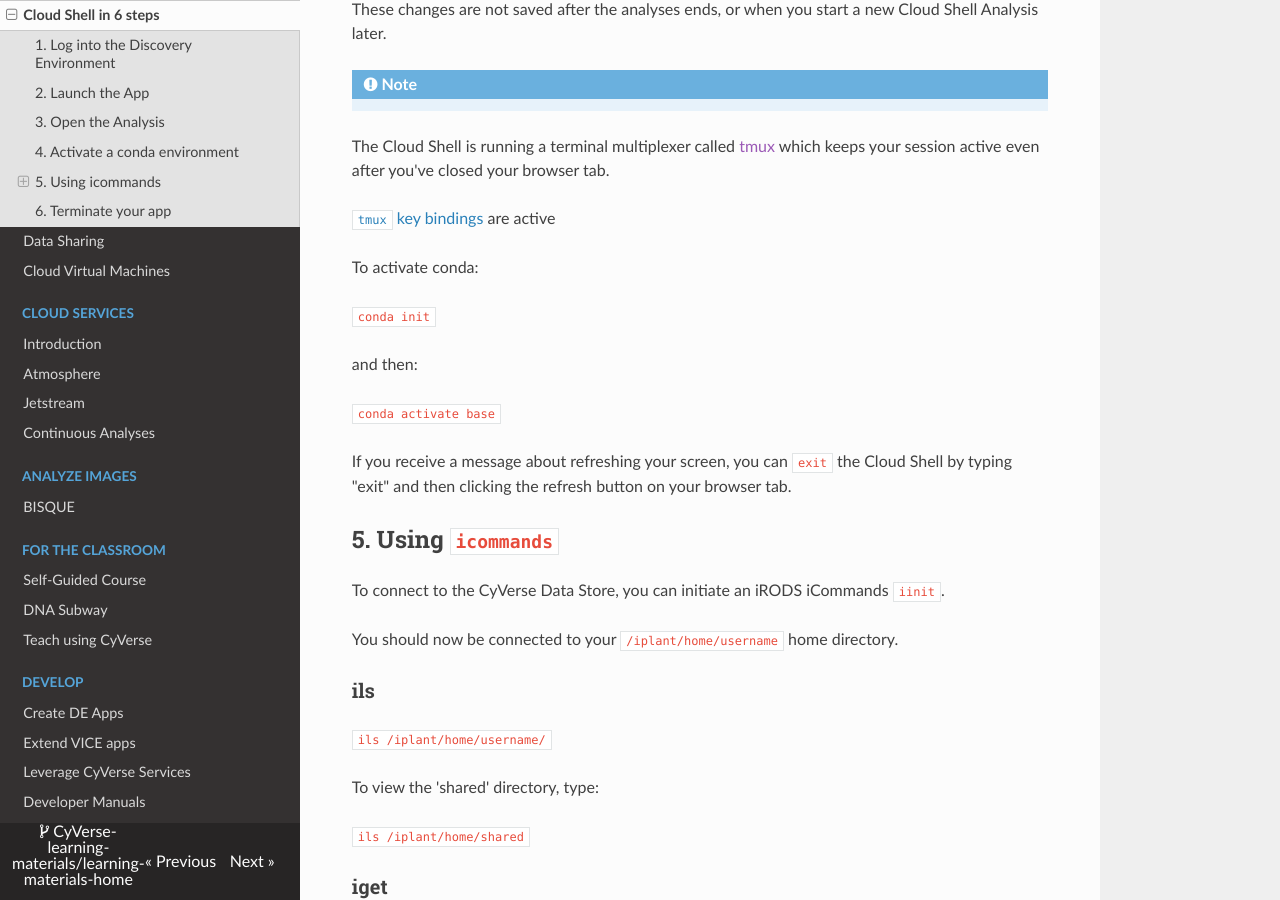
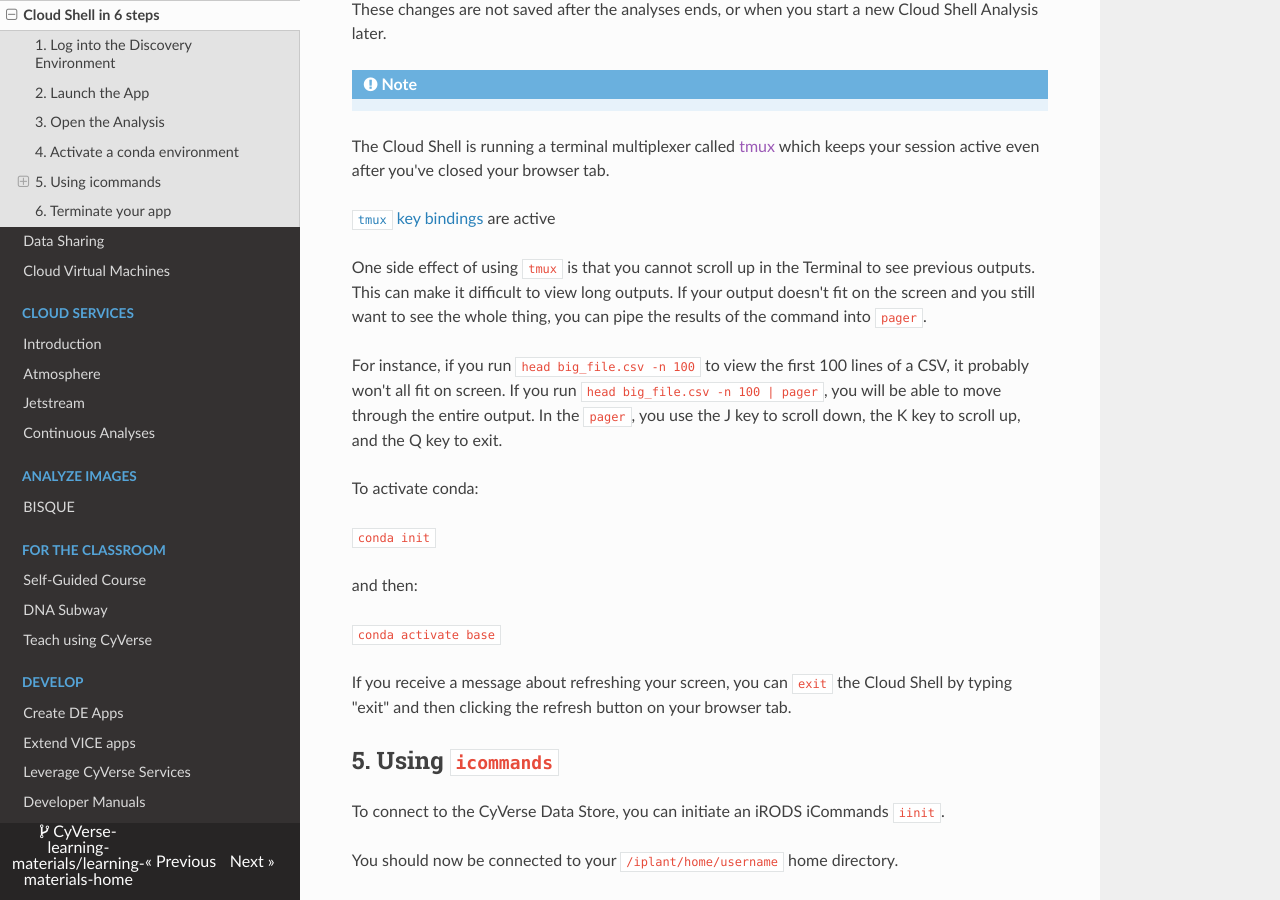
Before and after one commit to CyVerse-learning-materials/learning-materials-home, an MkDocs documentation site: the page built from docs/vice/quick-cloudshell.md, in a window 1280 px wide and 900 px high, scrolled down 3099 px. Built offline with MkDocs 1.6.1, drawn with Linux system fonts in a browser that asks for light colours; nearby versions of some CDN libraries; a script that is not in the unit is left out.

Commit message:
added note about using pager

````diff
--- a/docs/vice/quick-cloudshell.md
+++ b/docs/vice/quick-cloudshell.md
@@ -65,6 +65,10 @@
 
 [`tmux` key bindings](http://manpages.ubuntu.com/manpages/bionic/man1/tmux.1.html) are active
 
+One side effect of using `tmux` is that you cannot scroll up in the Terminal to see previous outputs. This can make it difficult to view long outputs. If your output doesn't fit on the screen and you still want to see the whole thing, you can pipe the results of the command into `pager`.
+
+For instance, if you run `head big_file.csv -n 100` to view the first 100 lines of a CSV, it probably won't all fit on screen. If you run `head big_file.csv -n 100 | pager`, you will be able to move through the entire output. In the `pager`, you use the J key to scroll down, the K key to scroll up, and the Q key to exit.
+
 To activate conda:
 
 ``` conda init ```
````
